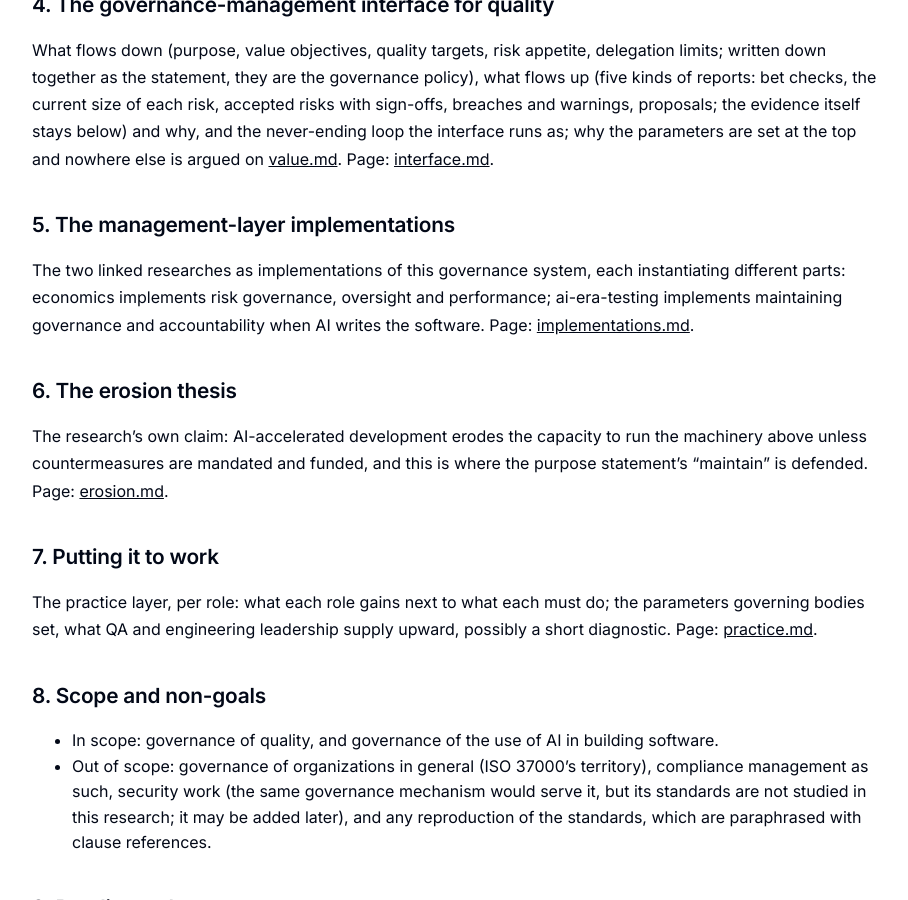
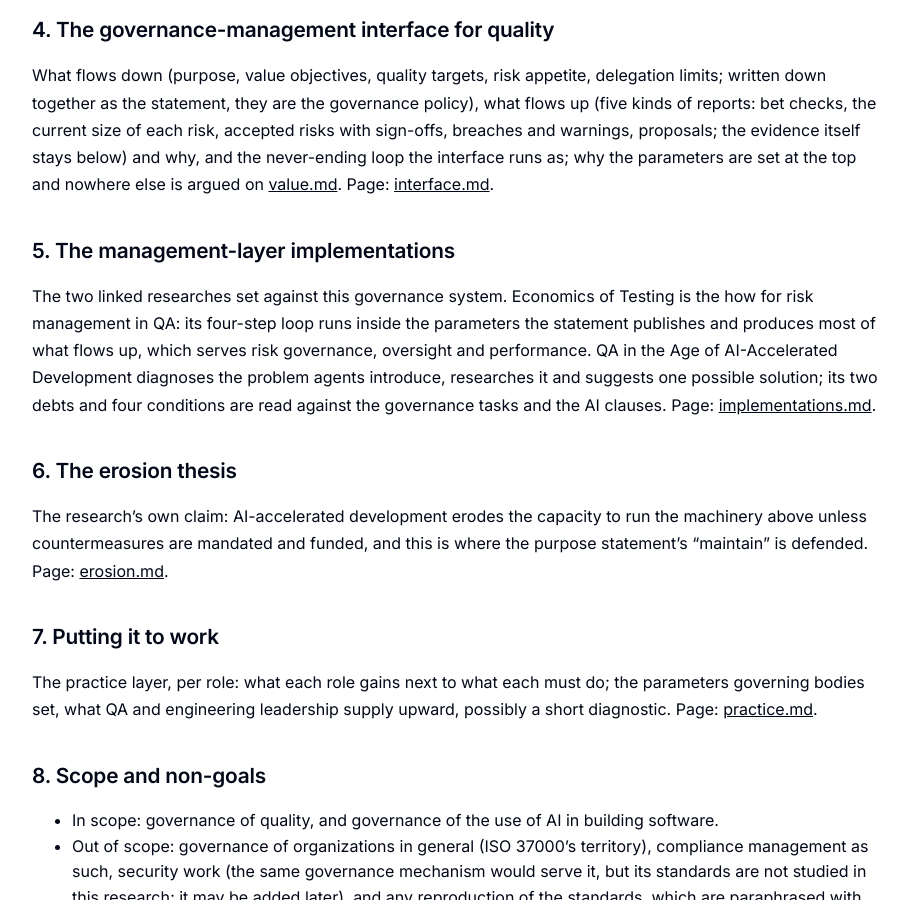
Before and after one commit to BeyondQuality/beyondquality, a Jekyll site: the page built from research/quality-governance/quality-governance.md, in a window 1280 px wide and 900 px high, scrolled down 2734 px. Shown: the whole window, without its empty margins (184-1092 px from the left). Built offline with Jekyll 4.4.1, drawn with Linux system fonts in a browser that asks for light colours; our own code applies the rules of GitHub Pages for plain Markdown files; some of the changed text lies outside the part shown.

Commit message:
more accurate description of ai-era-testing relevance to this research

```diff
--- a/research/quality-governance/quality-governance.md
+++ b/research/quality-governance/quality-governance.md
@@ -15,7 +15,7 @@
 It does three things:
 
 1. Defines quality governance and its interface with management, using the vocabulary of ISO 37000, ISO/IEC 38500 and ISO/IEC 38507: what flows down (purpose, value objectives, risk appetite, delegation limits) and what flows up (bet checks, risk sizes, accepted risks, breaches and warnings, proposals).
-2. Positions two existing researches as management-layer implementations of this system for the quality domain: [Economics of Testing](../testing_economics/testing_economics.md) and [QA in the Age of AI-Accelerated Development](../ai-era-testing/analysis.md).
+2. Positions two existing researches: [Economics of Testing](../testing_economics/testing_economics.md) is the how for risk management in QA, and this research uses it as the resource for management; [QA in the Age of AI-Accelerated Development](../ai-era-testing/analysis.md) diagnoses the problem agents introduce, researches it and suggests one possible solution.
 3. Advances its own thesis: AI-accelerated development does not merely add risks for this system to process; it erodes the human capacities the system runs on unless deliberate countermeasures are taken. The countermeasures are partly formulated in the ai-era-testing research already, and this work will feed updates back into it; governance is the level where they get mandated.
 
 ## 1. Problem statement
@@ -52,7 +52,7 @@
 
 ## 5. The management-layer implementations
 
-The two linked researches as implementations of this governance system, each instantiating different parts: economics implements risk governance, oversight and performance; ai-era-testing implements maintaining governance and accountability when AI writes the software. Page: [implementations.md](implementations.md).
+The two linked researches set against this governance system. Economics of Testing is the how for risk management in QA: its four-step loop runs inside the parameters the statement publishes and produces most of what flows up, which serves risk governance, oversight and performance. QA in the Age of AI-Accelerated Development diagnoses the problem agents introduce, researches it and suggests one possible solution; its two debts and four conditions are read against the governance tasks and the AI clauses. Page: [implementations.md](implementations.md).
 
 ## 6. The erosion thesis
 
```
